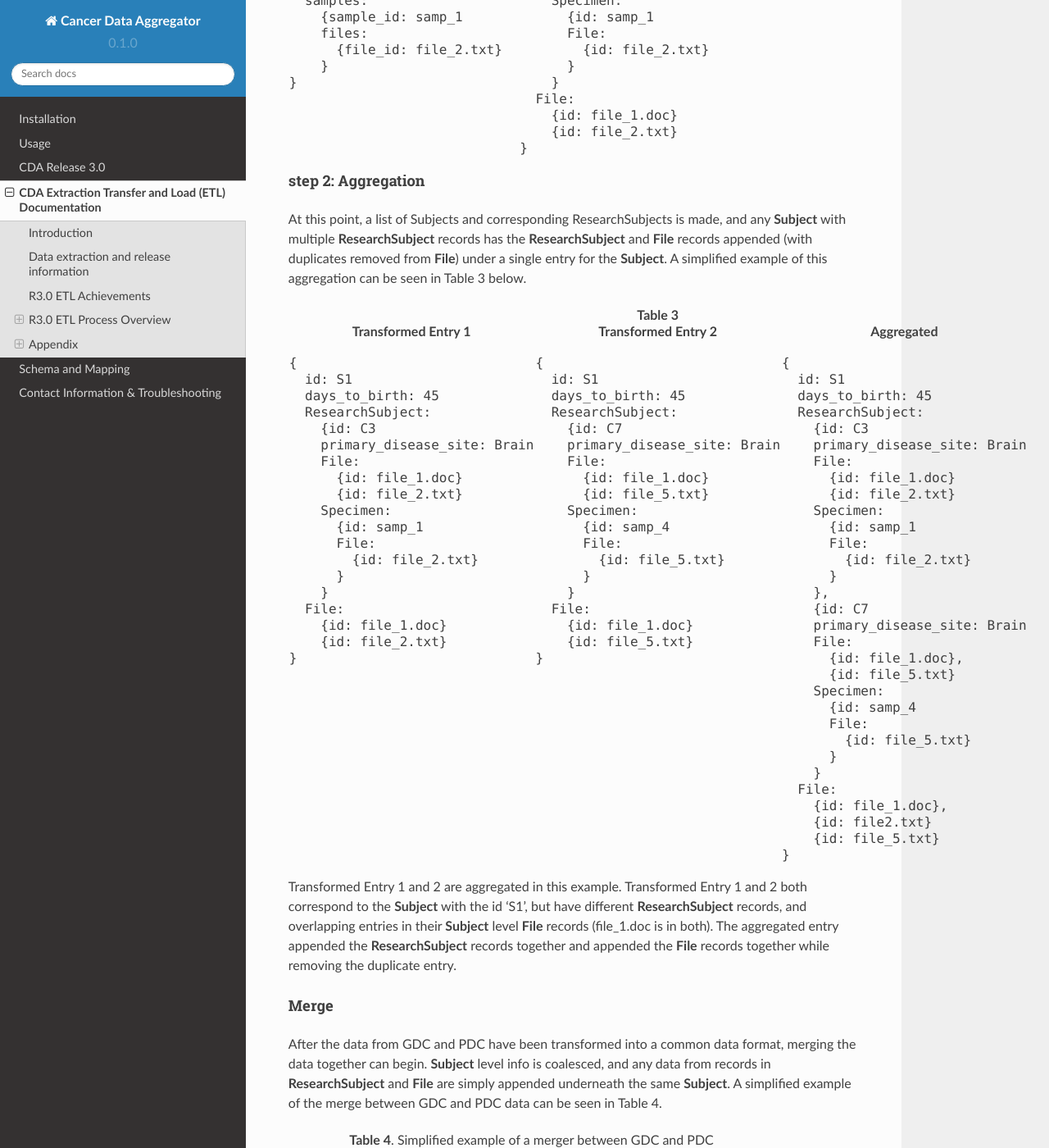
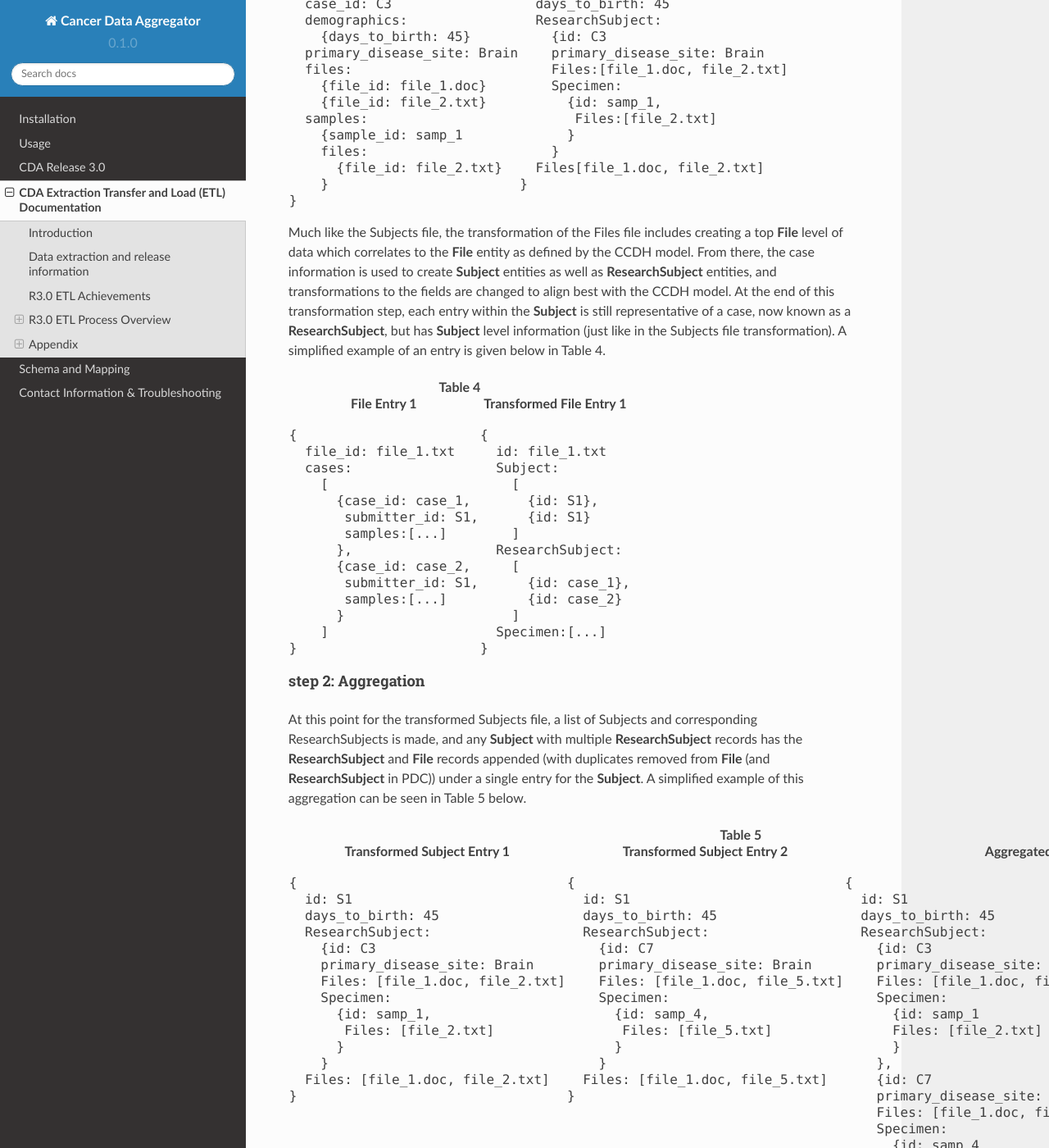
Before and after one commit to CancerDataAggregator/CDA-HelpDesk, a Sphinx documentation site: the page built from docs/source/ETL.md, in a window 1280 px wide and 1400 px high, scrolled down 9024 px. Shown: the whole window at 82% size. Built offline with Sphinx 7.4.7 and the Read the Docs theme 2.0.0, drawn with Linux system fonts in a browser that asks for light colours; some of the changed text lies outside the part shown.

Commit message:
update transformation/some aggregation

````diff
--- a/docs/source/ETL.md
+++ b/docs/source/ETL.md
@@ -181,7 +181,7 @@
 
 #### Extract All _Cases_ Information
 
-The next query – allPrograms – is used to get all the available Programs and Studies. The extraction code loops over all Programs and Studies and performs several queries for each PDC study. Most queries are from the _cases_ endpoint and include paginatedCaseDemographicsPerStudy, paginatedCaseDiagnosesPerStudy, and paginatedCasesSamplesAliquots. They are used to gather the demographics, diagnoses, and specimen records for all cases within the study. biospecimenPerStudy is used solely to determine the taxon/species of the cases in the study. For each case and specimen in the study, file information is added from the _files_ cache file created by the filesMetadata query. The result looks as follows for a single PDC case record after adding file information:
+The next query – allPrograms – is used to get all the available Programs and Studies. The extraction code loops over all Programs and Studies and performs several queries for each PDC study. Most queries are from the _cases_ endpoint and include paginatedCaseDemographicsPerStudy, paginatedCaseDiagnosesPerStudy, and paginatedCasesSamplesAliquots. They are used to gather the demographics, diagnoses, and specimen records for all cases within the study. biospecimenPerStudy is used solely to determine the taxon/species of the cases in the study. For each case and specimen in the study, file information is added from the _files_ cache file created by the filesMetadata query. Due to extracting case information by PDC study, some case information is duplicated in the extracted file since cases can be seen in more than one PDC study. The result looks as follows for a single PDC case record after adding file information:
 
 
 ```
@@ -269,24 +269,24 @@
 </tr>
 </table>
 
-### Transformation
+### GDC and PDC Transformation
 
-Transformation in this section can for the most part be broken into two steps. The first transformation step has both structural and simple field name changes to the extracted data files. The details of this process are slightly different for each DC, however the end result is the same. Each entry in the resultant file still correlates to a case/**ResearchSubject**, but is in an equivalent structure to the final schema where each entry will correspond to a Subject. In this file, Subjects may correspond to multiple entries and must be aggregated together.
+Transformation in this section can for the most part be broken into two steps. The first transformation step has both structural and simple field name changes to the extracted data files. This first step implements mapping files for GDC _cases_/Subjects endpoint, GDC _files_/Files endpoint, PDC _cases_/Subjects endpoint, and PDC _files_/Files endpoint. The details of this process are slightly different for each DC and endpoint, however the end result is the same. Each entry in the resultant Subjects file still correlates to a case/**ResearchSubject**, but is in an equivalent structure to the final schema where each entry will correspond to a Subject. In this file, Subjects may correspond to multiple entries and must be aggregated together. Each entry in the resultant Files file correlates to a file/**File**, so no aggregation is required at the top level, but aggregation is needed in the **Subject** entities for the same reason aggregation is needed in the Subject file.
 
-The second step aggregates Subjects together from the same DC. For all entries that belong to the same **Subject**, the **ResearchSubject** records are appended underneath the same **Subject** entity. After this step, the data from each DC is in a common data format and ready for merging.
+The second step aggregates Subjects together from the same DC. In the Subjects file, for all entries that belong to the same **Subject**, the **ResearchSubject** records are appended underneath the same **Subject** entity. After this step, the data from each DC is in a common data format and ready for merging.
 
-For this section, the DC’s are similar enough that the differences can be shown with a simple mapping from GDC/PDC fields to the common data format found [here](./Schema.md).
+For this section, the DC’s are similar enough that the differences can be shown with the aforementioned mapping from GDC/PDC fields to the common data format found [here](./Schema.md).
 
 
 ##### step 1: Transformation
 
-For GDC and PDC, we iterate over every entry from the extracted data file and make specific changes to that entry. These include creating a top **Subject** level of data which correlates to the **Subject** entity as defined by the CCDH model. From there, the specific case information is recorded in a **ResearchSubject** entity, and transformations to the fields are changed to align best with the CCDH model. At the end of this transformation step, each entry is still representative of a case, now known as a **ResearchSubject**, but has **Subject** level information. A simplified example of an entry is given below in Table 2.
+For GDC and PDC, we iterate over every entry from the extracted data files and make specific changes to that entry. For the Subjects file, these include creating a top **Subject** level of data which correlates to the **Subject** entity as defined by the CCDH model. From there, the specific case information is recorded in a **ResearchSubject** entity, and transformations to the fields are changed to align best with the CCDH model. At the end of this transformation step, each entry is still representative of a case, now known as a **ResearchSubject**, but has **Subject** level information. A simplified example of an entry is given below in Table 3.
 
 <table>
-    <caption><b>Table 2</b></caption>
+    <caption><b>Table 3</b></caption>
 <tr>
-<th>Entry 1</th>
-<th>Transformed Entry 1</th>
+<th>Case Entry 1</th>
+<th>Transformed Case Entry 1</th>
 </tr>
 <tr>
 <td>
@@ -316,34 +316,76 @@
   ResearchSubject:
     {id: C3
     primary_disease_site: Brain
-    File:
-      {id: file_1.doc}
-      {id: file_2.txt}
+    Files:[file_1.doc, file_2.txt]
     Specimen:
-      {id: samp_1
-      File:
-        {id: file_2.txt}
+      {id: samp_1,
+       Files:[file_2.txt]
       }
     }
-  File:
-    {id: file_1.doc}
-    {id: file_2.txt}
+  Files[file_1.doc, file_2.txt]
 }
 </pre>
 </td>
 </tr>
 </table>
 
+Much like the Subjects file, the transformation of the Files file includes creating a top **File** level of data which correlates to the **File** entity as defined by the CCDH model. From there, the case information is used to create **Subject** entities as well as **ResearchSubject** entities, and transformations to the fields are changed to align best with the CCDH model. At the end of this transformation step, each entry within the **Subject** is still representative of a case, now known as a **ResearchSubject**, but has **Subject** level information (just like in the Subjects file transformation). A simplified example of an entry is given below in Table 4.
+
+<table>
+    <caption><b>Table 4</b></caption>
+<tr>
+<th>File Entry 1</th>
+<th>Transformed File Entry 1</th>
+</tr>
+<tr>
+<td>
+<pre>
+{
+  file_id: file_1.txt
+  cases:
+    [
+      {case_id: case_1,
+       submitter_id: S1,
+       samples:[...]
+      },
+      {case_id: case_2,
+       submitter_id: S1,
+       samples:[...]
+      }
+    ]
+}
+</pre>
+</td>
+<td>
+<pre>
+{
+  id: file_1.txt
+  Subject:
+    [
+      {id: S1},
+      {id: S1}
+    ]
+  ResearchSubject:
+    [
+      {id: case_1},
+      {id: case_2}
+    ]
+  Specimen:[...]
+}
+</pre>
+</td>
+</tr>
+</table>
 
 ##### step 2: Aggregation
 
-At this point, a list of Subjects and corresponding ResearchSubjects is made, and any **Subject** with multiple **ResearchSubject** records has the **ResearchSubject** and **File** records appended (with duplicates removed from **File**) under a single entry for the **Subject**. A simplified example of this aggregation can be seen in Table 3 below.
+At this point for the transformed Subjects file, a list of Subjects and corresponding ResearchSubjects is made, and any **Subject** with multiple **ResearchSubject** records has the **ResearchSubject** and **File** records appended (with duplicates removed from **File** (and **ResearchSubject** in PDC)) under a single entry for the **Subject**. A simplified example of this aggregation can be seen in Table 5 below.
 
 <table>
-    <caption><b>Table 3</b></caption>
+    <caption><b>Table 5</b></caption>
 <tr>
-<th>Transformed Entry 1</th>
-<th>Transformed Entry 2</th>
+<th>Transformed Subject Entry 1</th>
+<th>Transformed Subject Entry 2</th>
 <th>Aggregated</th>
 </tr>
 <tr>
@@ -355,18 +397,13 @@
   ResearchSubject:
     {id: C3
     primary_disease_site: Brain
-    File:
-      {id: file_1.doc}
-      {id: file_2.txt}
+    Files: [file_1.doc, file_2.txt]
     Specimen:
-      {id: samp_1
-      File:
-        {id: file_2.txt}
+      {id: samp_1,
+       Files: [file_2.txt]
       }
     }
-  File:
-    {id: file_1.doc}
-    {id: file_2.txt}
+  Files: [file_1.doc, file_2.txt]
 }
 </pre>
 </td>
@@ -378,18 +415,13 @@
   ResearchSubject:
     {id: C7
     primary_disease_site: Brain
-    File:
-      {id: file_1.doc}
-      {id: file_5.txt}
+    Files: [file_1.doc, file_5.txt]
     Specimen:
-      {id: samp_4
-      File:
-        {id: file_5.txt}
+      {id: samp_4,
+       Files: [file_5.txt]
       }
     }
-  File:
-    {id: file_1.doc}
-    {id: file_5.txt}
+  Files: [file_1.doc, file_5.txt]
 }
 </pre>
 </td>
@@ -401,37 +433,30 @@
   ResearchSubject:
     {id: C3
     primary_disease_site: Brain
-    File:
-      {id: file_1.doc}
-      {id: file_2.txt}
+    Files: [file_1.doc, file_2.txt]
     Specimen:
       {id: samp_1
-      File:
-        {id: file_2.txt}
+      Files: [file_2.txt]
       }
     },
     {id: C7
     primary_disease_site: Brain
-    File:
-      {id: file_1.doc},
-      {id: file_5.txt}
+    Files: [file_1.doc, file_5.txt]
     Specimen:
       {id: samp_4
-      File:
-        {id: file_5.txt}
+      Files: [file_5.txt]
       }
     }
-  File:
-    {id: file_1.doc},
-    {id: file2.txt}
-    {id: file_5.txt}
+  Files: [file_1.doc, file2.txt, file_5.txt]
 }
 </pre>
 </td>
 </tr>
 </table>
 
-Transformed Entry 1 and 2 are aggregated in this example. Transformed Entry 1 and 2 both correspond to the **Subject** with the id ‘S1’, but have different **ResearchSubject** records, and overlapping entries in their **Subject** level **File** records (file_1.doc is in both). The aggregated entry appended the **ResearchSubject** records together and appended the **File** records together while removing the duplicate entry.
+Transformed Subject Entry 1 and 2 are aggregated in this example. Transformed Subject Entry 1 and 2 both correspond to the **Subject** with the id ‘S1’, but have different **ResearchSubject** records, and overlapping entries in their **Subject** level **File** records (file_1.doc is in both). The aggregated entry appended the **ResearchSubject** records together and appended the **File** records together while removing the duplicate entry.
+
+For the transformed Files file, a list of Subjects and corresponding ResearchSubjects is made, and any **Subject** with multiple **ResearchSubject** records has the **ResearchSubject** and **File** records appended (with duplicates removed from **File** (and **ResearchSubject** in PDC)) under a single entry for the **Subject**. A simplified example of this aggregation can be seen in Table 5 below.
 
 
 #### Merge
````
